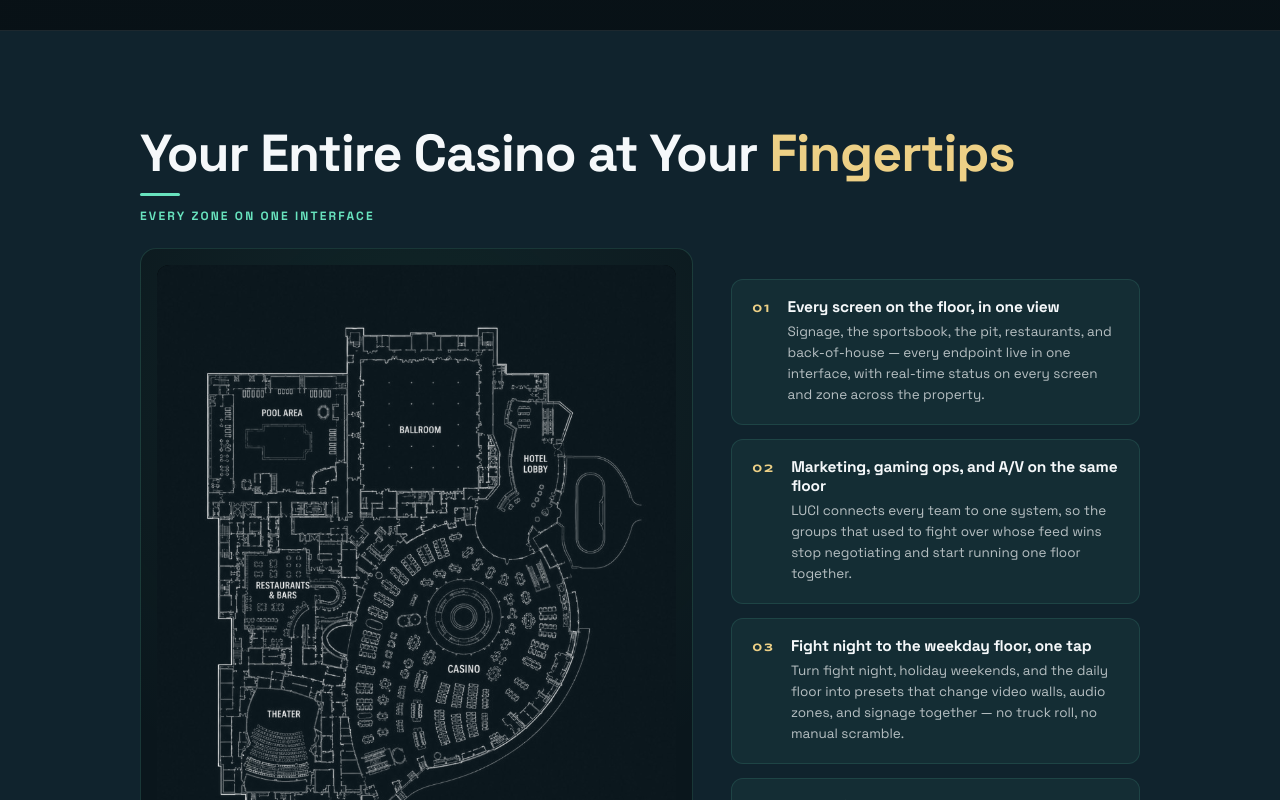
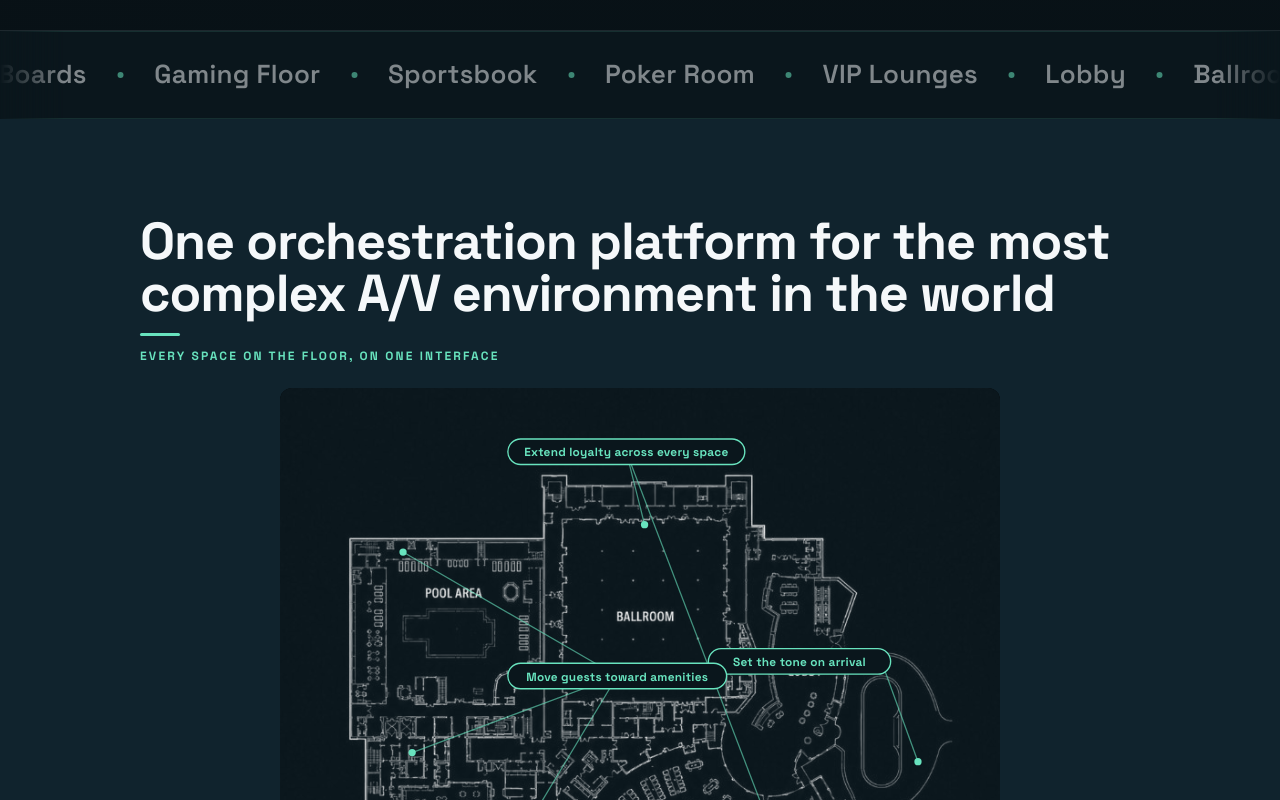
Before and after one commit to jane-luci6/luci-website, an Astro site: page /industries/casinos-gaming in a window 1280 px wide. Shown: the part 740-1540 px from the top of the page. Built offline with nearby package versions, Linux system fonts and the light colour scheme; Astro itself is replaced by a stand-in of ours.

Commit message:
Casinos page: add zone ticker; reframe map section with callouts
Add a slow, lightened text ticker of the spaces a casino resort runs
(Ribbon Boards, Gaming Floor, Sportsbook, Poker Room, VIP Lounges,
Lobby, Ballrooms, Nightclub, Restaurants & Bars, Meeting Rooms,
Pre-Function, Conference Center, Exhibit Hall, Retail Shops, Pool Area,
Spa & Fitness, Parking) placed below the hero so it never competes with
the header video. Reframe the map section with the header "One
orchestration platform for the most complex A/V environment in the world":
drop the generic messaging-pillar cards and instead overlay four
callouts pointing to the relevant zones — Set the tone on arrival,
Drive energy on the floor, Move guests toward amenities, Extend loyalty
across every space.

Co-authored-by: Cursor <cursoragent@cursor.com>

```diff
--- a/src/components/CasinoFloorplan.astro
+++ b/src/components/CasinoFloorplan.astro
@@ -1,8 +1,8 @@
 ---
-// Casino resort floorplan — ChatGPT-generated architectural drawing,
-// transposed to dark (invert + screen blend = light lines on navy). The
-// drawing carries its own labels; the surrounding copy + pillar cards carry
-// the LUCI story.
+// Casino resort floorplan — generated architectural drawing transposed to
+// dark (invert + screen blend = light lines on navy), with four callouts
+// pointing to the zones LUCI orchestrates. The drawing carries its own
+// zone labels; these callouts name what LUCI does in each space.
 ---
 <div class="fp-cad">
   <img
@@ -14,12 +14,52 @@
     width="790"
     height="1024"
   />
+  <svg class="fp-cad__ov" viewBox="0 0 790 1024" preserveAspectRatio="xMidYMid meet" aria-hidden="true">
+    <!-- leader lines: pill → zone dot -->
+    <g class="fp-lead">
+      <!-- 1 Set the tone on arrival → Hotel Lobby -->
+      <line x1="660" y1="300" x2="700" y2="410"/>
+      <!-- 2 Drive energy on the floor → Casino -->
+      <line x1="560" y1="640" x2="560" y2="555"/>
+      <!-- 3 Move guests toward amenities → Pool, Restaurants, Theater -->
+      <line x1="370" y1="316" x2="135" y2="180"/>
+      <line x1="370" y1="316" x2="145" y2="400"/>
+      <line x1="370" y1="316" x2="145" y2="690"/>
+      <!-- 4 Extend loyalty across every space → Ballroom, Casino -->
+      <line x1="380" y1="70" x2="400" y2="150"/>
+      <line x1="380" y1="70" x2="560" y2="540"/>
+    </g>
+    <!-- zone dots -->
+    <g class="fp-dot">
+      <circle cx="700" cy="410" r="4"/>
+      <circle cx="560" cy="555" r="4"/>
+      <circle cx="135" cy="180" r="4"/>
+      <circle cx="145" cy="400" r="4"/>
+      <circle cx="145" cy="690" r="4"/>
+      <circle cx="400" cy="150" r="4"/>
+      <circle cx="560" cy="540" r="4"/>
+    </g>
+    <!-- callout pills -->
+    <g class="fp-pill">
+      <rect x="470" y="286" width="200" height="28" rx="14"/>
+      <text x="570" y="305">Set the tone on arrival</text>
+
+      <rect x="455" y="640" width="210" height="28" rx="14"/>
+      <text x="560" y="659">Drive energy on the floor</text>
+
+      <rect x="250" y="302" width="240" height="28" rx="14"/>
+      <text x="370" y="321">Move guests toward amenities</text>
+
+      <rect x="250" y="56" width="260" height="28" rx="14"/>
+      <text x="380" y="75">Extend loyalty across every space</text>
+    </g>
+  </svg>
 </div>
 
 <style>
   .fp-cad {
     position: relative;
-    isolation: isolate; /* keep the screen blend inside this box */
+    isolation: isolate;
     background: var(--navy-deep);
     border-radius: 12px;
     overflow: hidden;
@@ -28,9 +68,25 @@
     display: block;
     width: 100%;
     height: auto;
-    /* black-on-white → white-on-navy: invert the drawing, then screen-blend
-       so the white background drops out and the navy mat shows through. */
     filter: invert(1);
     mix-blend-mode: screen;
   }
+  .fp-cad__ov {
+    position: absolute;
+    inset: 0;
+    width: 100%;
+    height: 100%;
+    pointer-events: none;
+  }
+  .fp-lead { stroke: rgba(104, 227, 190, 0.6); stroke-width: 1.4; fill: none; }
+  .fp-dot { fill: #68E3BE; }
+  .fp-pill rect { fill: #0A161C; stroke: #68E3BE; stroke-width: 1.5; }
+  .fp-pill text {
+    font-family: 'Space Grotesk', sans-serif;
+    font-size: 13px;
+    font-weight: 700;
+    letter-spacing: 0.02em;
+    fill: #68E3BE;
+    text-anchor: middle;
+  }
 </style>
--- /dev/null
+++ b/src/components/CasinoTicker.astro
@@ -0,0 +1,111 @@
+---
+// Slow, lightened text marquee of the zones a casino resort runs — every
+// space LUCI orchestrates. Larger than the homepage logo ticker, but the
+// color/opacity is pulled back so it reads as a quiet band, not a shout,
+// and the drift is slower so it never competes with the hero video.
+const locations = [
+  'Ribbon Boards',
+  'Gaming Floor',
+  'Sportsbook',
+  'Poker Room',
+  'VIP Lounges',
+  'Lobby',
+  'Ballrooms',
+  'Nightclub',
+  'Restaurants & Bars',
+  'Meeting Rooms',
+  'Pre-Function',
+  'Conference Center',
+  'Exhibit Hall',
+  'Retail Shops',
+  'Pool Area',
+  'Spa & Fitness',
+  'Parking',
+];
+// Duplicate the set so the marquee can loop seamlessly.
+const track = [...locations, ...locations];
+---
+
+<div class="cas-ticker" aria-label="Spaces across a casino resort that LUCI orchestrates">
+  <ul class="cas-ticker__track" role="list">
+    {track.map((label, i) => (
+      <li class="cas-ticker__item">
+        <span class="cas-ticker__dot" aria-hidden="true"></span>
+        <span class="cas-ticker__label">{label}</span>
+      </li>
+    ))}
+  </ul>
+</div>
+
+<style>
+  .cas-ticker {
+    overflow: hidden;
+    background: var(--navy-deep);
+    border-top: 1px solid rgba(104, 227, 190, 0.12);
+    border-bottom: 1px solid rgba(104, 227, 190, 0.12);
+    -webkit-mask-image: linear-gradient(to right, transparent, #000 5%, #000 95%, transparent);
+    mask-image: linear-gradient(to right, transparent, #000 5%, #000 95%, transparent);
+  }
+
+  .cas-ticker__track {
+    list-style: none;
+    margin: 0;
+    padding: 0;
+    display: flex;
+    align-items: center;
+    width: max-content;
+    gap: clamp(20px, 2.4vw, 34px);
+    padding-block: clamp(14px, 1.8vw, 22px);
+    /* Slow, gentle drift — slower than the homepage ticker so it never
+       competes with the hero video. */
+    animation: cas-ticker-scroll 140s linear infinite;
+  }
+
+  .cas-ticker__item {
+    flex: 0 0 auto;
+    display: inline-flex;
+    align-items: center;
+    gap: clamp(20px, 2.4vw, 34px);
+  }
+
+  .cas-ticker__dot {
+    width: 6px;
+    height: 6px;
+    border-radius: 50%;
+    background: rgba(104, 227, 190, 0.55);
+    flex: none;
+  }
+
+  .cas-ticker__label {
+    font-family: var(--font-body);
+    font-size: clamp(18px, 2.1vw, 26px);
+    font-weight: 600;
+    letter-spacing: 0.01em;
+    /* Lightened so the band reads as a quiet list, not a shout. */
+    color: rgba(245, 248, 250, 0.5);
+    white-space: nowrap;
+  }
+
+  @keyframes cas-ticker-scroll {
+    from { transform: translateX(0); }
+    to { transform: translateX(calc(-50% - clamp(10px, 1.2vw, 17px))); }
+  }
+
+  .cas-ticker:hover .cas-ticker__track {
+    animation-play-state: paused;
+  }
+
+  @media (prefers-reduced-motion: reduce) {
+    .cas-ticker__track {
+      animation: none;
+      flex-wrap: wrap;
+      justify-content: center;
+      width: 100%;
+      row-gap: 10px;
+    }
+    .cas-ticker {
+      -webkit-mask-image: none;
+      mask-image: none;
+    }
+  }
+</style>
--- a/src/data/industryDetails.ts
+++ b/src/data/industryDetails.ts
@@ -210,7 +210,7 @@ export const industryDetails: Partial<Record<IndustrySlug, IndustryDetail>> = {
     ctaTitle: 'See LUCI on <em>your floor</em>.',
     chapters: [
       { id: 'industry-thesis', label: 'Overview' },
-      { id: 'industry-floorplan', label: 'Your casino' },
+      { id: 'industry-floorplan', label: 'The floor' },
       { id: 'industry-before-after', label: 'Before & after' },
       { id: 'industry-automation', label: 'Automation' },
       { id: 'industry-cta', label: 'Next step' },
--- a/src/pages/industries/[slug].astro
+++ b/src/pages/industries/[slug].astro
@@ -7,8 +7,8 @@ import IndustryHeroStage from '../../components/IndustryHeroStage.astro';
 import IndustryChallenges from '../../components/IndustryChallenges.astro';
 import IndustryProblemSolution from '../../components/IndustryProblemSolution.astro';
 import IndustryBeforeAfter from '../../components/IndustryBeforeAfter.astro';
-import IndustryFloorplan from '../../components/IndustryFloorplan.astro';
 import CasinoFloorplan from '../../components/CasinoFloorplan.astro';
+import CasinoTicker from '../../components/CasinoTicker.astro';
 import IndustryAutomationShowcase from '../../components/IndustryAutomationShowcase.astro';
 import HomeProof from '../../components/HomeProof.astro';
 import { industries } from '../../data/industries';
@@ -48,22 +48,19 @@ const detail = getIndustryDetail(industry.slug);
         imageSrc={detail.heroImage}
       />
 
+      {industry.slug === 'casinos-gaming' && <CasinoTicker />}
+
       {industry.slug === 'casinos-gaming' && (
         <SectionBlock
           id="industry-floorplan"
-          lockupName="Your Entire Casino at Your <em>Fingertips</em>"
-          lockupRole="Every zone on one interface"
+          lockupName="One orchestration platform for the most complex A/V environment in the world"
+          lockupRole="Every space on the floor, on one interface"
           tone="deep"
           wide
         >
-          <IndustryFloorplan pillars={[
-            { num: '01', title: 'Every screen on the floor, in one view', body: 'Signage, the sportsbook, the pit, restaurants, and back-of-house — every endpoint live in one interface, with real-time status on every screen and zone across the property.' },
-            { num: '02', title: 'Marketing, gaming ops, and A/V on the same floor', body: 'LUCI connects every team to one system, so the groups that used to fight over whose feed wins stop negotiating and start running one floor together.' },
-            { num: '03', title: 'Fight night to the weekday floor, one tap', body: 'Turn fight night, holiday weekends, and the daily floor into presets that change video walls, audio zones, and signage together — no truck roll, no manual scramble.' },
-            { num: '04', title: 'Every sister property, one standard', body: 'Add properties to the same platform and the same standard. Year Five is more capable than Year One on the same line item — no refresh cycle, no rip-and-replace.' },
-          ]}>
-            <CasinoFloorplan slot="floorplan" />
-          </IndustryFloorplan>
+          <div class="ind-fp-wrap">
+            <CasinoFloorplan />
+          </div>
         </SectionBlock>
       )}
 
@@ -169,6 +166,16 @@ const detail = getIndustryDetail(industry.slug);
     scroll-margin-top: 156px;
   }
 
+  #industry-floorplan {
+    scroll-margin-top: 156px;
+  }
+
+  /* Constrain the portrait floorplan + callouts inside the wide section. */
+  .ind-fp-wrap {
+    max-width: 720px;
+    margin-inline: auto;
+  }
+
   @media (max-width: 640px) {
     #industry-thesis,
     #industry-challenges,
```
